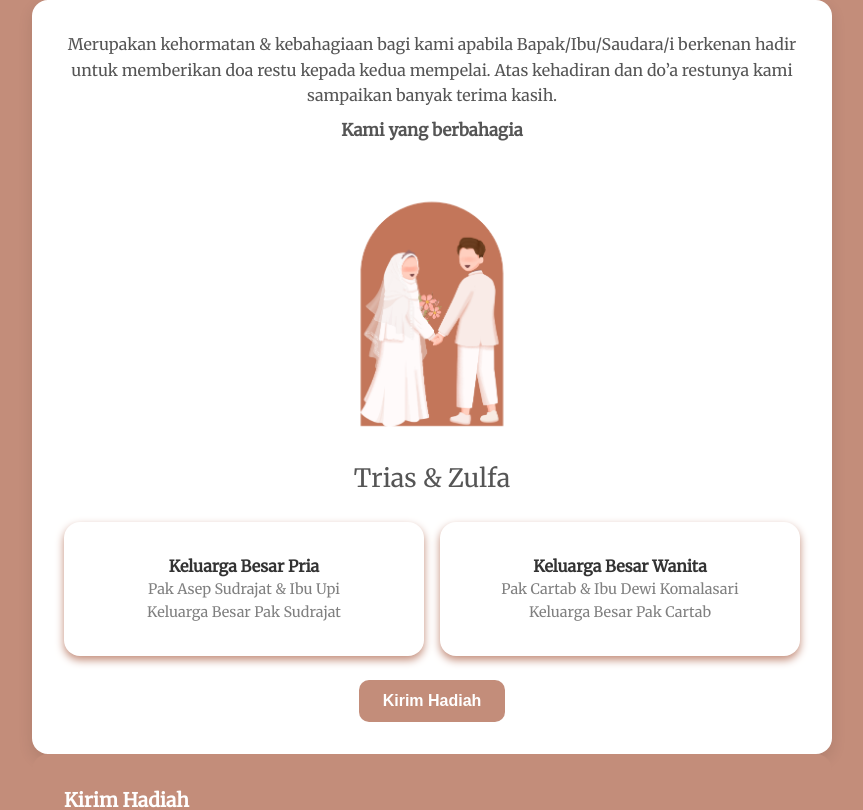
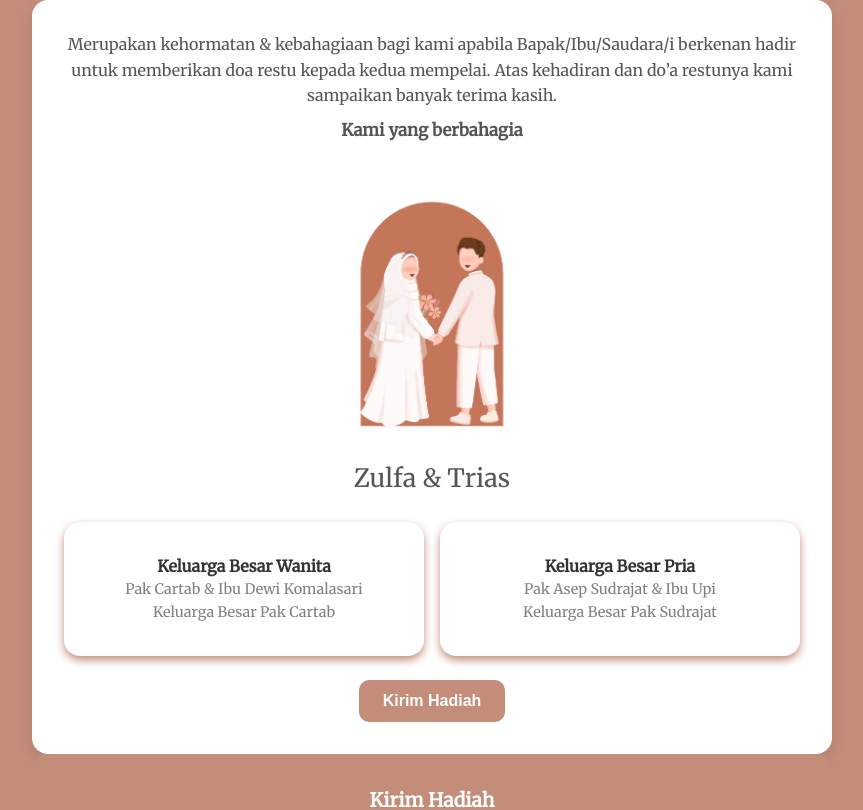
Before and after one commit to Trias1/finn-wed, a Next.js app: page /components/organisms/amplop in a window 1280 px wide. Shown: the top 810 px of the page, without its empty margins (208-1071 px from the left). Built offline with nearby package versions, Linux system fonts and the light colour scheme.

Commit message:
update code

```diff
--- a/package.json
+++ b/package.json
@@ -28,6 +28,7 @@
     "@types/node": "18.0.0",
     "@types/react": "18.0.14",
     "@types/react-dom": "18.0.5",
+    "tailwindcss": "^4.1.11",
     "typescript": "4.7.4"
   }
 }
--- a/pages/components/organisms/Footer/index.tsx
+++ b/pages/components/organisms/Footer/index.tsx
@@ -6,8 +6,8 @@
     <footer>
       <div className="container center-text">
         <div className="footer__copyright">
-        <a href="#mainbanner" className="name_footer">
-          <h4>&copy; Trias & Zulfa </h4>
+          <a href="#mainbanner" className="name_footer">
+            <h4>&copy; Zulfa & Trias</h4>
           </a>
         </div>
       </div>
--- a/pages/components/organisms/amplop/index.tsx
+++ b/pages/components/organisms/amplop/index.tsx
@@ -80,27 +80,26 @@
                 src="/img/bck.png"
                 width={300}
                 height={300}
-                alt="Trias & Zulfa"
+                alt="Zulfa & Trias"
                 className="img-rounded"
               />
             </div>
           </div>
 
           <div className="nama-pasangan">
-            <p>trias & zulfa</p>
+            <p>Zulfa & Trias</p>
           </div>
 
           <div className="keluarga-container">
             <div className="keluarga">
+              <h3>Keluarga Besar Wanita</h3>
+              <p>Pak Cartab & Ibu Dewi Komalasari</p>
+              <p>Keluarga Besar Pak Cartab</p>
+            </div>
+            <div className="keluarga">
               <h3>Keluarga Besar Pria</h3>
               <p>Pak Asep Sudrajat & Ibu Upi</p>
               <p>Keluarga Besar Pak Sudrajat</p>
-            </div>
-
-            <div className="keluarga">
-              <h3>Keluarga Besar Wanita</h3>
-              <p>Pak Cartab & Ibu Dewi Komalasari</p>
-              <p>Keluarga Besar Pak Cartab</p>
             </div>
           </div>
 
@@ -144,9 +143,7 @@
                     height={200}
                   />
                   <p className="mt-3 mb-0 fw-bold">Rekening {item.bank}</p>
-                  <p>
-                    {item.rekening}
-                  </p>
+                  <p>{item.rekening}</p>
                   <p> {item.atasNama}</p>
                 </div>
               ))}
--- a/pages/components/organisms/calonPasangan/index.tsx
+++ b/pages/components/organisms/calonPasangan/index.tsx
@@ -20,19 +20,18 @@
 
           <div className="pengantin">
             <Image
-              src="/img/laks.png"
-              className="rounded-circle"
+              src="/img/prems.png"
+              className="rounded-circle "
               layout="responsive"
               width={50}
               height={50}
-              alt="Trias Zaen Mutaqin"
+              alt="Zulfa Syafiyah"
             />
-            <p className="nama-pengantin">Trias Zaen Mutaqin</p>
-            <p className="orangtua">Putra dari Pak Asep Sudrajat & Ibu Upi</p>
-            <a
-              href="https://www.instagram.com/tzm_12/"
-              className="sosmed"
-            >
+            <p className="nama-pengantin">Zulfa Syafiyah Pratiwi</p>
+            <p className="orangtua">
+              Putri dari Pak Cartab & Ibu Dewi Komalasari
+            </p>
+            <a href="https://www.instagram.com/zulfasyapr/" className="sosmed">
               <FiInstagram />
             </a>
           </div>
@@ -43,16 +42,16 @@
 
           <div className="pengantin">
             <Image
-              src="/img/prems.png"
-              className="rounded-circle "
+              src="/img/laks.png"
+              className="rounded-circle"
               layout="responsive"
               width={50}
               height={50}
-              alt="Zulfa Syafiyah"
+              alt="Trias Zaen Mutaqin"
             />
-            <p className="nama-pengantin">Zulfa Syafiyah Pratiwi</p>
-            <p className="orangtua">Putri dari Pak Cartab & Ibu Dewi Komalasari</p>
-            <a href="https://www.instagram.com/zulfasyapr/" className="sosmed">
+            <p className="nama-pengantin">Trias Zaen Mutaqin</p>
+            <p className="orangtua">Putra dari Pak Asep Sudrajat & Ibu Upi</p>
+            <a href="https://www.instagram.com/tzm_12/" className="sosmed">
               <FiInstagram />
             </a>
           </div>
--- a/pages/components/organisms/mainBanner/index.tsx
+++ b/pages/components/organisms/mainBanner/index.tsx
@@ -50,7 +50,7 @@
                     className="banner-image"
                   />
                   <h3 className="pre-title ">The Wedding of</h3>
-                  <h1 className="titles">Trias & Zulfa</h1>
+                  <h1 className="titles">Zulfa & Trias</h1>
                   <h4 className="text-invite ">
                     We invite you to celebrate our wedding
                     <br />
--- a/pages/components/organisms/walimah/index.tsx
+++ b/pages/components/organisms/walimah/index.tsx
@@ -19,7 +19,7 @@
               layout="responsive"
               width={10}
               height={10}
-              alt="Trias & Zulfa"
+              alt="Zulfa & Trias"
             />
           </div>
 
```
Also changed, not shown: 1 other file (tests, documents, lock files or other folders).
